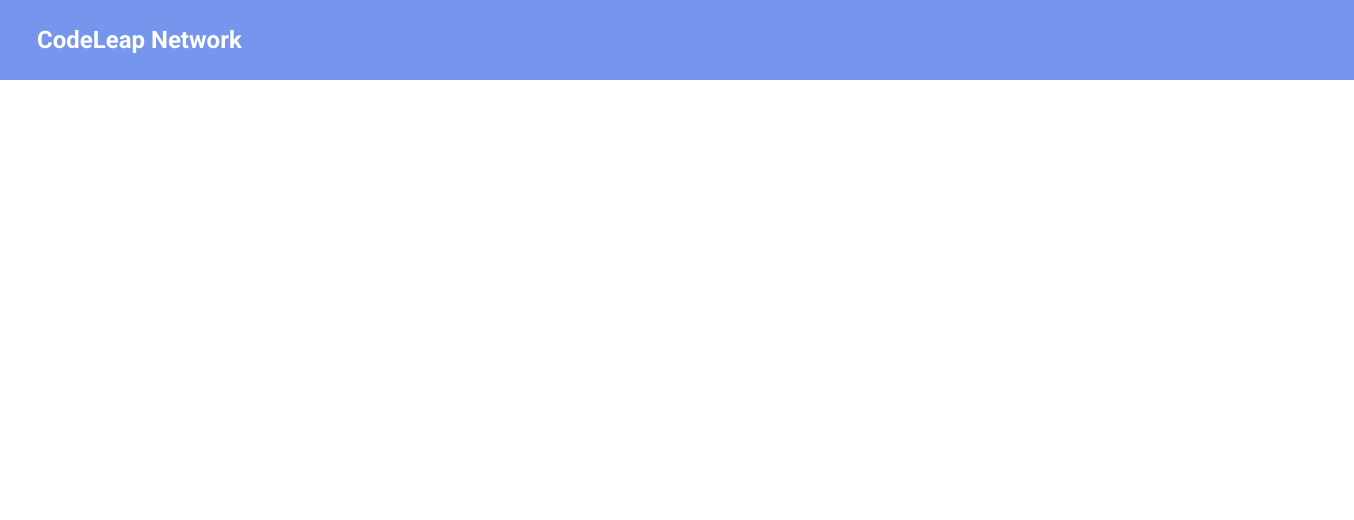
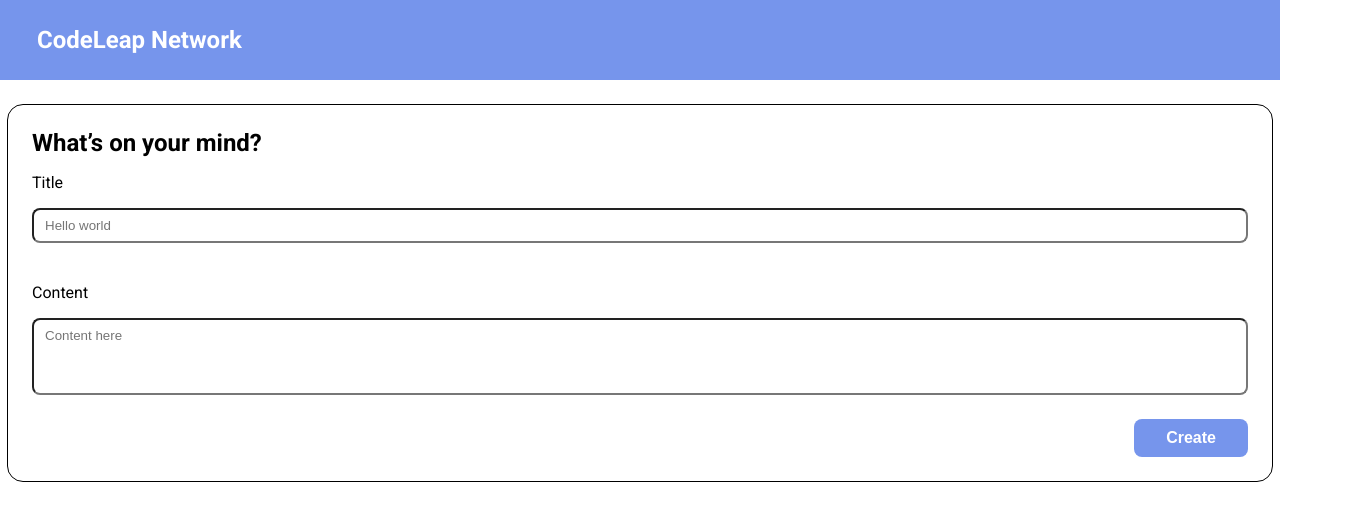
Before and after one commit to paulosrlj/PostsBlog, a React (Vite) app: page / in a window 1280 px wide. Shown: the top 520 px of the page, 1354 px wide, since content can reach past the window. Built offline with nearby package versions, Linux system fonts and the light colour scheme.

Commit message:
feat: add create post card

```diff
--- a/src/components/Button/style.module.scss
+++ b/src/components/Button/style.module.scss
@@ -5,7 +5,7 @@
     color: white;
     border-radius: 8px;
     border: none;
-    padding: 10px 30px;
+    padding: 10px 32px;
     font-weight: bold;
     font-size: 16px;
     cursor: pointer;
--- a/src/components/Header/style.module.scss
+++ b/src/components/Header/style.module.scss
@@ -8,5 +8,6 @@
 
   display: flex;
   align-items: center;
-  padding: 0 37px;
+  padding-left: 37px;
+  box-sizing: border-box;
 }
--- a/src/components/Input/index.tsx
+++ b/src/components/Input/index.tsx
@@ -7,7 +7,7 @@
 
 type Props = {
   placeholder: string;
-  text: string;
+  text?: string;
   type: string;
   styles?: CSSProperties;
 };
--- /dev/null
+++ b/src/components/PostCard/index.tsx
@@ -0,0 +1,36 @@
+import React from "react";
+
+import styles from "./style.module.scss";
+import Title from "../Title";
+import Input from "../Input";
+import Button from "../Button";
+
+function PostCard() {
+  return (
+    <div className={styles.postCard}>
+      <Title>What’s on your mind?</Title>
+
+      <div className={styles.inputBox}>
+        <p className={styles.text}>Title</p>
+        <Input
+          placeholder="Hello world"
+          type="text"
+          styles={{  marginBottom: "24px", flex: 1}}
+        />
+      </div>
+
+      <div className={styles.inputBox}>
+        <p className={styles.text}>Content</p>
+        <Input
+          placeholder="Content here"
+          type="text"
+          styles={{  marginBottom: "24px", paddingBottom: '50px' }}
+        />
+      </div>
+
+      <Button styles={{alignSelf: 'flex-end'}}>Create</Button>
+    </div>
+  );
+}
+
+export default PostCard;
--- /dev/null
+++ b/src/components/PostCard/style.module.scss
@@ -0,0 +1,27 @@
+@import '../../index.scss';
+
+.postCard {
+
+  width: 95%;
+  border: 1px solid black;
+  border-radius: 16px;
+  margin-top: 24px;
+  padding: 24px;
+
+  display: flex;
+  flex-direction: column;
+
+}
+
+.inputBox {
+  /* width: 90%;
+  display: flex;
+  flex-direction: column;
+  background-color: green; */
+  display: flex;
+  flex-direction: column;
+}
+
+.text {
+  font-size: 16px;
+}
--- a/src/index.scss
+++ b/src/index.scss
@@ -3,6 +3,10 @@
 $primaryColor: #7695EC;
 $primaryColorDarker: #587fea;
 $backgroundColor: #DDDDDD;
+
+html {
+  margin: 0;
+}
 
 body {
     margin: 0;
--- a/src/pages/MainScreen/MainScreen.tsx
+++ b/src/pages/MainScreen/MainScreen.tsx
@@ -1,10 +1,18 @@
-import React from 'react'
-import Header from '../../components/Header'
+import React from "react";
+import Header from "../../components/Header";
+import PostCard from "../../components/PostCard";
+
+import styles from "./style.module.scss";
 
 function MainScreen() {
   return (
-    <Header />
-  )
+    <div className={styles.container}>
+      <Header />
+      <div className={styles.innerContainer}>
+        <PostCard />
+      </div>
+    </div>
+  );
 }
 
-export default MainScreen
+export default MainScreen;
--- a/src/pages/MainScreen/style.module.scss
+++ b/src/pages/MainScreen/style.module.scss
@@ -1,36 +1,11 @@
 @import '../../index.scss';
 
 .container {
-    width: 100vw;
-    height: 100vh;
-    background-color: $backgroundColor;
+  width: 100vw;
+}
 
-    display: flex;
-    justify-content: center;
-    align-items: center;
-
-    .box {
-        width: 100%;
-        max-width: 500px;
-        height: auto;
-        background-color: white;
-        padding: 20px 30px;
-
-        border-radius: 16px;
-
-        .inputBox {
-            display: flex;
-            flex-direction: column;
-            align-items: flex-end;
-        }
-    }
-
-    @media screen and (max-width: 768px) {
-        .box {
-            padding: 40px;
-            align-items: center;
-            width: 50%;
-        }
-    }
-
+.innerContainer {
+  width: 100%;
+  display: flex;
+  justify-content: center;
 }
--- a/src/pages/SignUp/style.module.scss
+++ b/src/pages/SignUp/style.module.scss
@@ -1,4 +1,4 @@
-@import '../../index.scss';
+@import "../../index.scss";
 
 .container {
   width: 100vw;
@@ -32,5 +32,4 @@
       width: 50%;
     }
   }
-
 }
```
Lines whose indentation alone changed are shown as unchanged.
